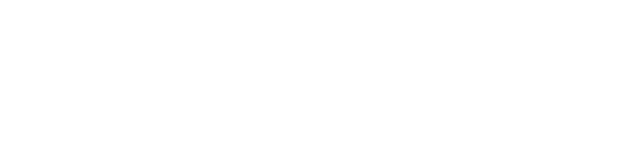
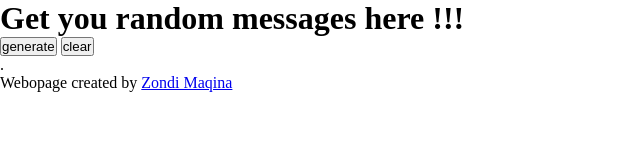
Before and after one commit to zondiMaqina/random_messages, a plain HTML site: page index.html in a window 1280 px wide. Shown: the whole page, without its empty margins (0-640 px from the left). Drawn offline with Linux system fonts and the light colour scheme.

Commit message:
create webpage structure

```diff
--- a/index.html
+++ b/index.html
@@ -7,6 +7,12 @@
     <link rel="stylesheet" href="styles.css">
 </head>
 <body>
-
+    <h1>Get you random messages here !!!</h1>
+    <article id="buttons">
+        <button id="generate">generate</button>
+        <button id="clear">clear</button>
+    </article>
+    <div class="ouput">.</div>
+    <footer>Webopage created by <a href="https://github.com/zondiMaqina/random_messages.git">Zondi Maqina</a></footer>
 </body>
 </html>
```
